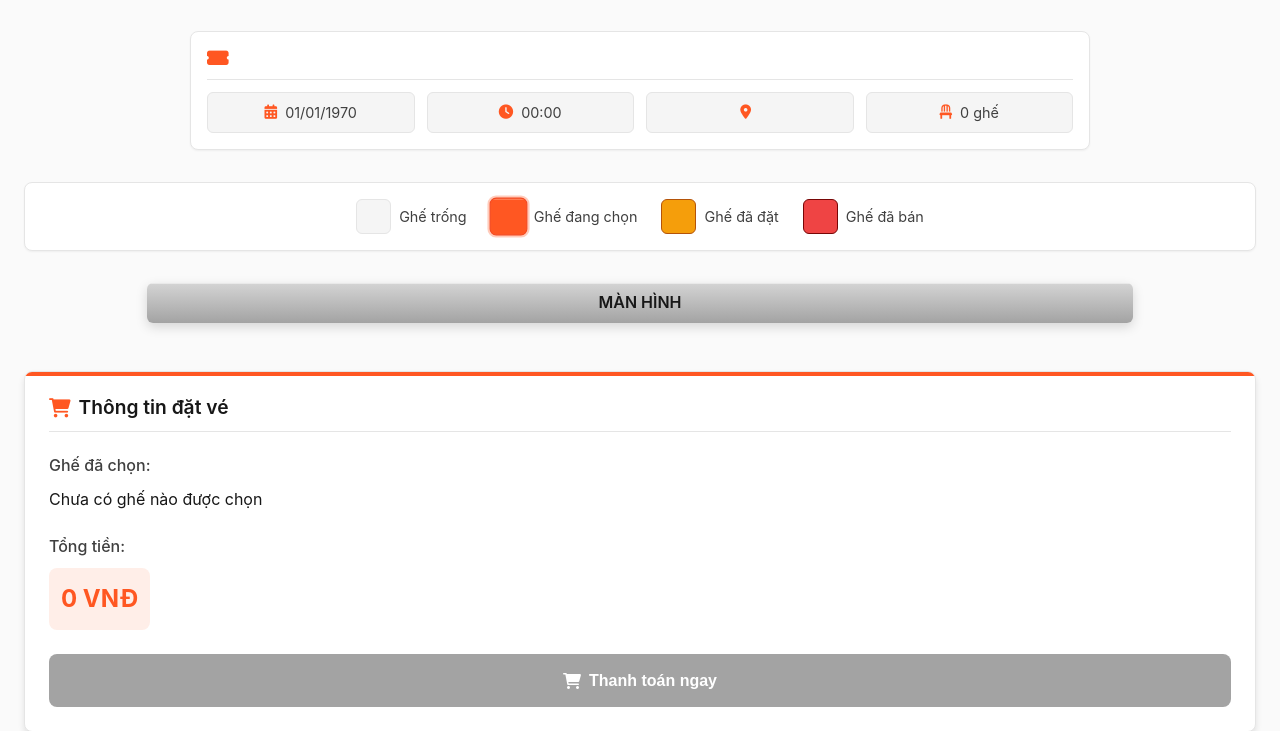
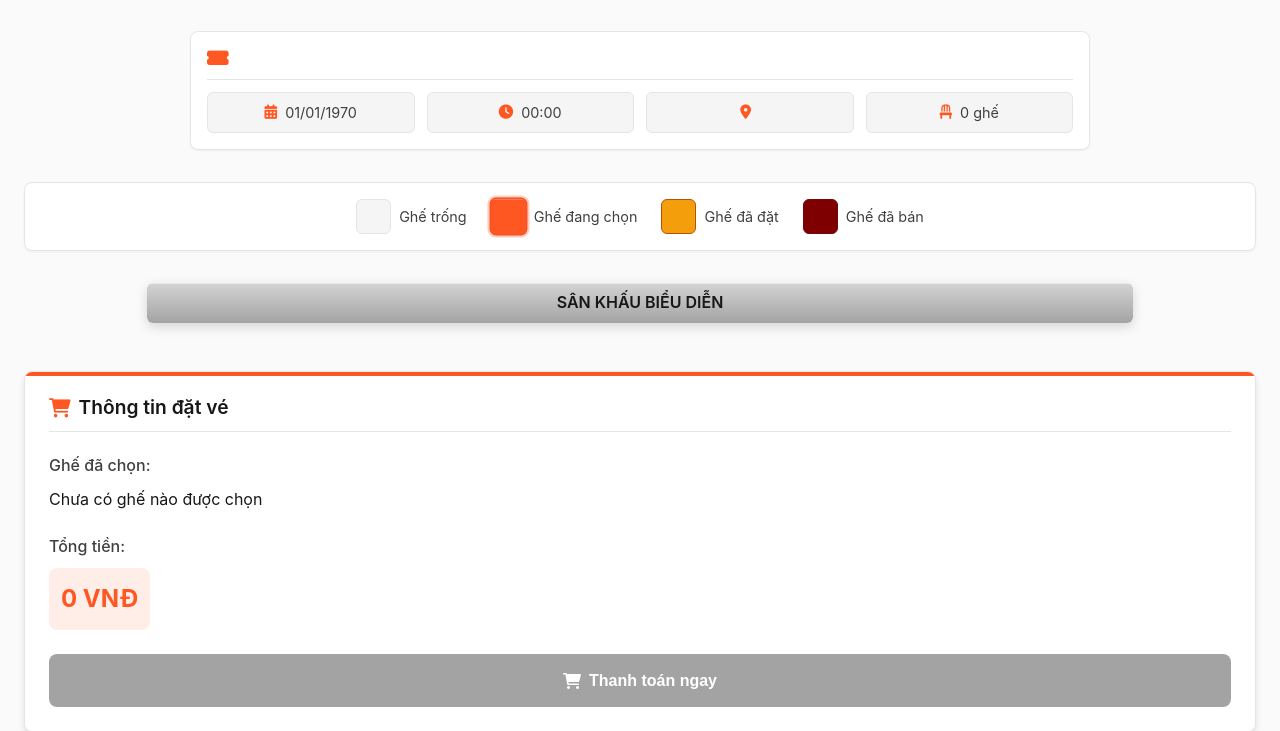
Before and after one commit to Hoang-Phi-1026/VeNow, a PHP site: the page made by views/booking/select-seats.php in a window 1280 px wide. Shown: the part 162-893 px from the top of the page. Run offline with PHP 8.4, Linux system fonts and the light colour scheme; the template is opened without the code that fills it, so the values that code supplies are empty; some libraries are stand-ins or nearby versions.

Commit message:
upload chọn ghế ngồi

```diff
--- a/public/css/booking.css
+++ b/public/css/booking.css
@@ -271,7 +271,7 @@
   }
 
   .seat.sold {
-    background-color: var(--error-500);
+    background-color: rgb(126, 0, 0);
     color: white;
     border: 1px solid var(--error-700);
     cursor: not-allowed;
--- a/views/booking/select-seats.php
+++ b/views/booking/select-seats.php
@@ -52,7 +52,7 @@
     </div>
 
     <div class="screen-container">
-        <div class="screen">MÀN HÌNH</div>
+        <div class="screen">SÂN KHẤU BIỂU DIỄN</div>
     </div>
 
     <div class="seating-container">
```
